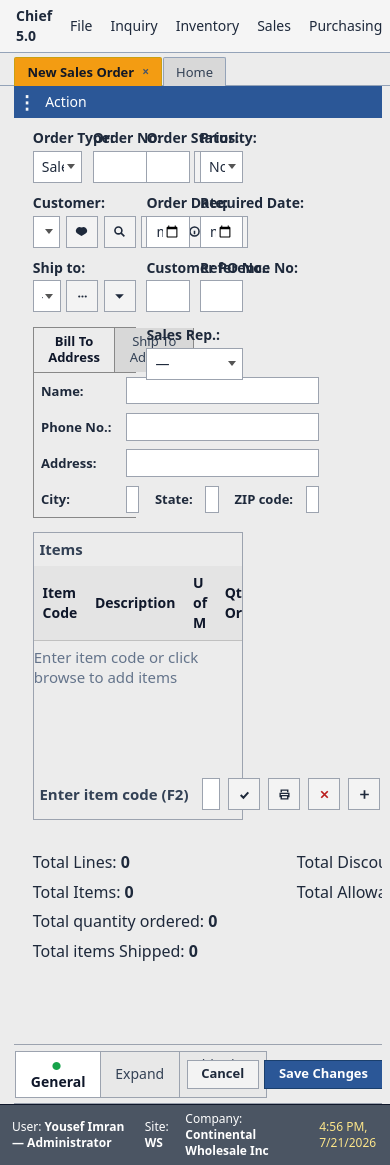
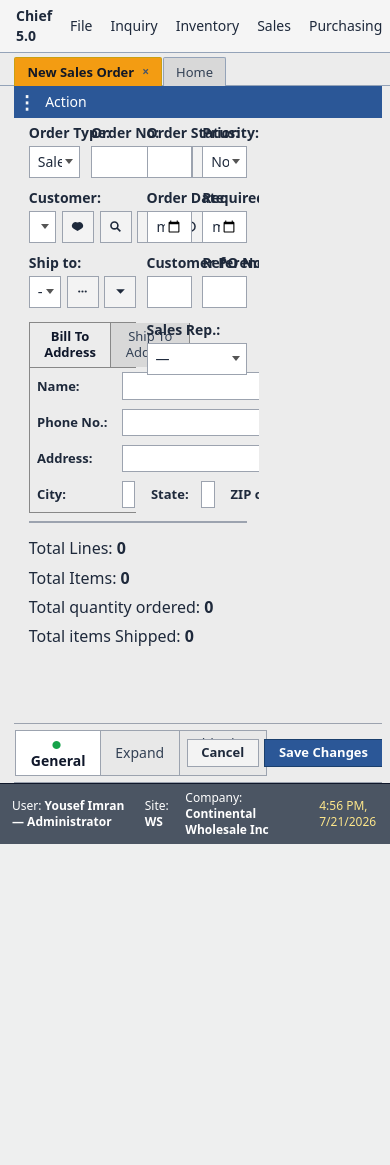
Before and after one commit to sajidimran95/poscontinental, a Laravel app: page /sales/orders/create in a window 390 px wide; the page is wider, and only the part inside the window is pictured. After the commit the page ends 844 px from the top of that part, so only its background shows below. Run offline with Laravel 12, Linux system fonts and the light colour scheme; the visitor is signed in with stand-in values (Sample User, id 1); data comes from the database, SQL or seed files in the repository; data that the repository does not hold is empty; style sheets or scripts are compiled from the project's sources; some libraries are stand-ins or nearby versions; some web fonts are replaced.

Commit message:
Refactor sales order layout and CSS for improved responsiveness. Update styles to ensure full-height display without overflow, adjust padding and margins for better alignment, and enhance flex properties for various components.

```diff
--- a/resources/css/app.css
+++ b/resources/css/app.css
@@ -316,28 +316,32 @@
         @apply pt-1.5;
     }
 
-    /* —— New Sales Order (left gap, ~66% width, larger type, shorter items) —— */
+    /* —— New Sales Order (fixed to screen, no page scroll) —— */
     .so-page {
+        display: flex;
+        flex-direction: column;
         width: 100%;
         max-width: 100%;
+        height: 100%;
+        min-height: 0;
         box-sizing: border-box;
         background: #ececec;
-        min-height: calc(100vh - 7.25rem);
         margin: 0;
         padding: 0;
-        overflow-x: clip;
+        overflow: hidden;
     }
 
     /* Full-bleed Action + bottom bars (cancel main padding without page overflow) */
     .so-action-full,
     .so-page > .chief-action-bar.so-action-full,
     .so-bottom.so-bottom-full {
-        width: calc(100% + 0.9rem + 0.5rem);
+        width: auto;
         max-width: none;
         margin-left: -0.9rem;
         margin-right: -0.5rem;
         box-sizing: border-box;
         flex-shrink: 0;
+        align-self: stretch;
     }
 
     .so-action-full,
@@ -353,7 +357,9 @@
         width: 66%;
         min-width: 0;
         max-width: 100%;
-        min-height: calc(100vh - 8.5rem);
+        flex: 1 1 auto;
+        min-height: 0;
+        overflow: hidden;
         margin-left: 0.15rem;
         border: none !important;
         box-shadow: none !important;
@@ -369,11 +375,12 @@
     .so-body {
         display: flex;
         flex-direction: column;
-        padding: 0.75rem 1rem;
-        gap: 0.85rem;
+        padding: 0.45rem 0.75rem 0.35rem;
+        gap: 0.45rem;
         background: #ececec;
         flex: 1 1 auto;
         min-height: 0;
+        overflow: hidden;
         width: 100%;
     }
 
@@ -650,13 +657,13 @@
         width: 100%;
         background: #ececec;
         flex: 1 1 auto;
-        min-height: 18rem;
-        height: auto;
-        max-height: none;
+        min-height: 0;
+        overflow: hidden;
     }
 
     .so-items-wrap-tall {
-        min-height: 24rem;
+        flex: 1 1 auto;
+        min-height: 0;
     }
 
     .so-items-title {
@@ -742,8 +749,8 @@
         grid-template-columns: 1fr auto;
         gap: 3rem;
         flex-shrink: 0;
-        padding-top: 0.75rem;
-        margin-top: 0.25rem;
+        padding-top: 0.35rem;
+        margin-top: 0;
         background: #ececec;
         width: 100%;
         align-items: start;
--- a/resources/views/layouts/app.blade.php
+++ b/resources/views/layouts/app.blade.php
@@ -10,8 +10,8 @@
         @vite(['resources/css/app.css', 'resources/js/app.js'])
         @livewireStyles
     </head>
-    <body class="font-sans antialiased bg-[#ececec] text-slate-900 text-sm">
-        <div class="min-h-screen flex flex-col">
+    <body class="font-sans antialiased bg-[#ececec] text-slate-900 text-sm h-screen overflow-hidden">
+        <div class="h-screen flex flex-col overflow-hidden">
             <nav class="chief-menu select-none">
                 <div class="flex items-center gap-0.5 px-2 py-0.5">
                     <span class="px-2 py-1 font-semibold text-slate-800">Chief 5.0</span>
@@ -145,7 +145,7 @@
                 @endforeach
             </div>
 
-            <main class="flex-1 overflow-y-auto overflow-x-hidden bg-[#ececec]" style="padding-left: 0.9rem; padding-right: 0.5rem;">
+            <main class="flex-1 min-h-0 overflow-x-hidden overflow-y-auto bg-[#ececec]" style="padding-left: 0.9rem; padding-right: 0.5rem;">
                 {{ $slot }}
             </main>
 
```
